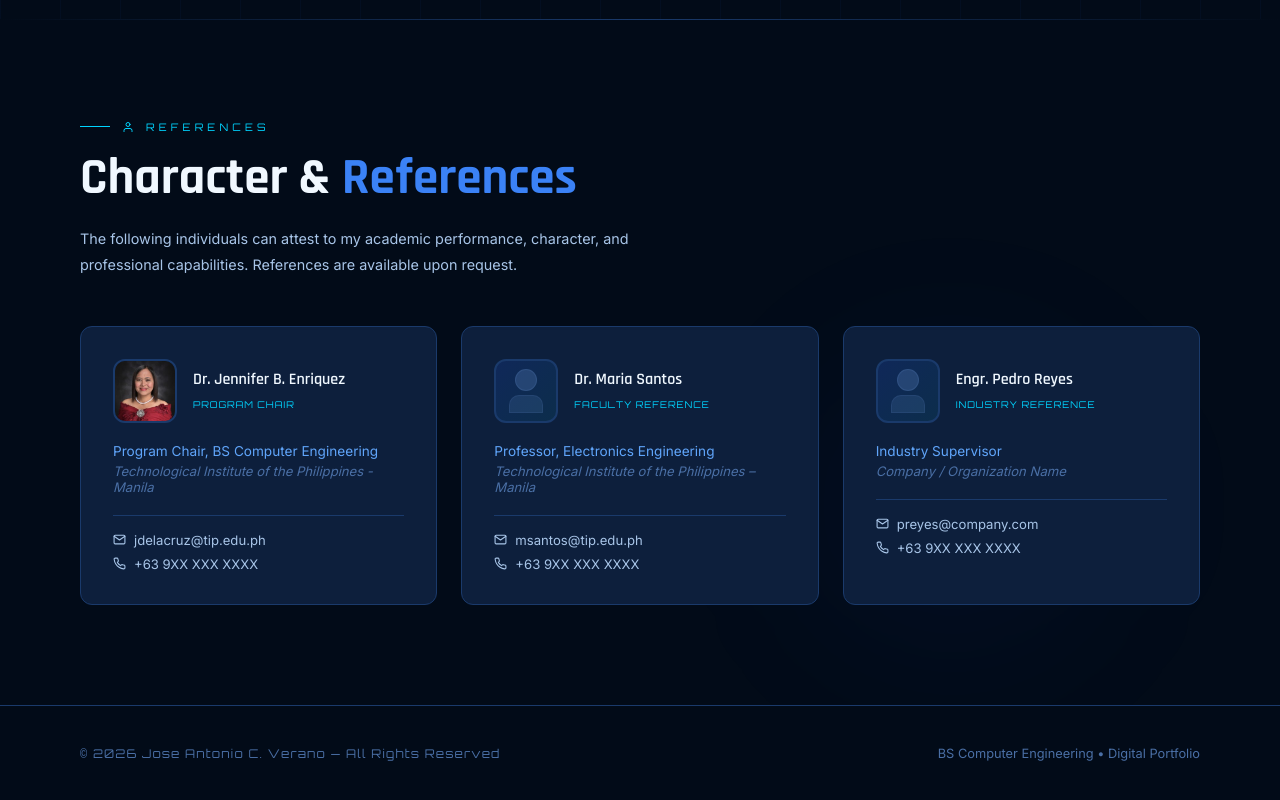
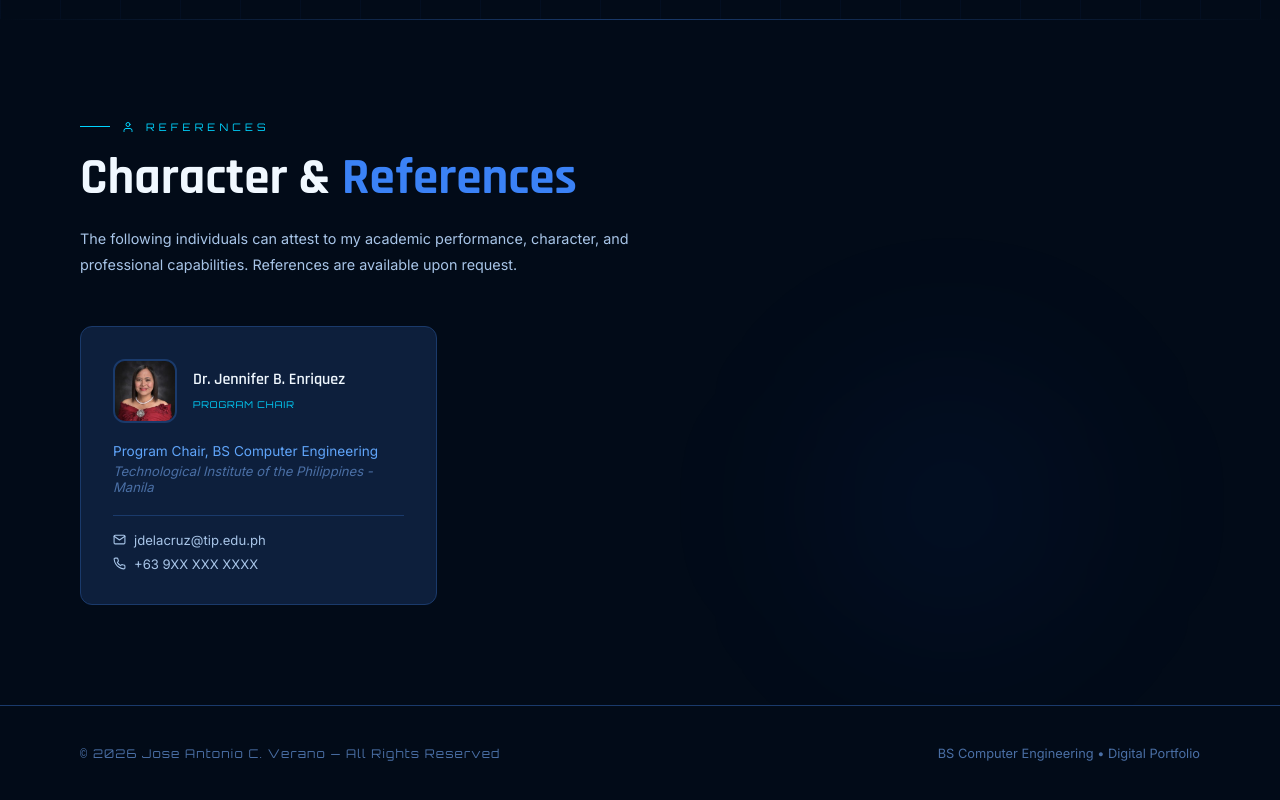
Before and after one commit to seanio777/verano-portfolio, a React (Vite) app: page / in a window 1280 px wide. Shown: the part 8849-9649 px from the top of the page. Built offline with nearby package versions, Linux system fonts and the light colour scheme.

Commit message:
feat: clean up References component by removing placeholder comments and unused entries

```diff
--- a/src/components/References.jsx
+++ b/src/components/References.jsx
@@ -1,8 +1,5 @@
 import { FiMail, FiPhone, FiUser } from 'react-icons/fi'
 
-// ← REPLACE with your actual references
-// photo: put the filename e.g. 'ref-reyes.jpg' (place in /public/references/)
-// or leave as '' to show a placeholder silhouette
 const references = [
   {
     name: 'Dr. Jennifer B. Enriquez',
@@ -11,25 +8,7 @@ const references = [
     email: 'jdelacruz@tip.edu.ph',
     phone: '+63 9XX XXX XXXX',
     relation: 'Program Chair',
-    photo: '/prog-chair.jpg', // ← e.g. '/references/ref-delacruz.jpg'
-  },
-  {
-    name: 'Dr. Maria Santos',
-    position: 'Professor, Electronics Engineering',
-    institution: 'Technological Institute of the Philippines – Manila',
-    email: 'msantos@tip.edu.ph',
-    phone: '+63 9XX XXX XXXX',
-    relation: 'Faculty Reference',
-    photo: '',
-  },
-  {
-    name: 'Engr. Pedro Reyes',
-    position: 'Industry Supervisor',
-    institution: 'Company / Organization Name',
-    email: 'preyes@company.com',
-    phone: '+63 9XX XXX XXXX',
-    relation: 'Industry Reference',
-    photo: '',
+    photo: '/prog-chair.jpg',
   },
 ]
 
```
